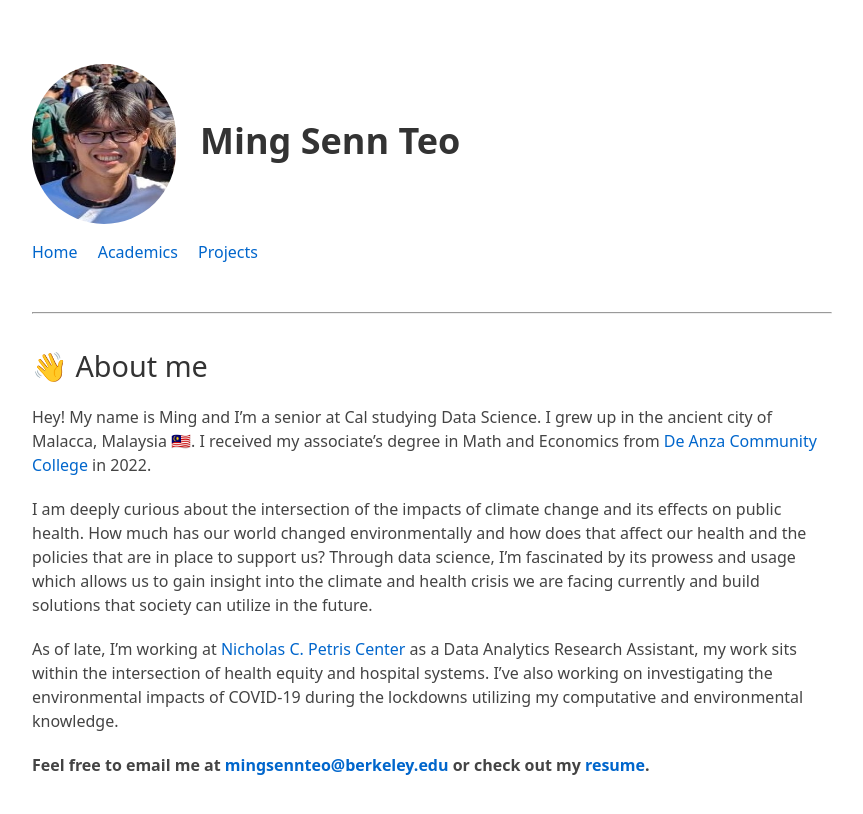
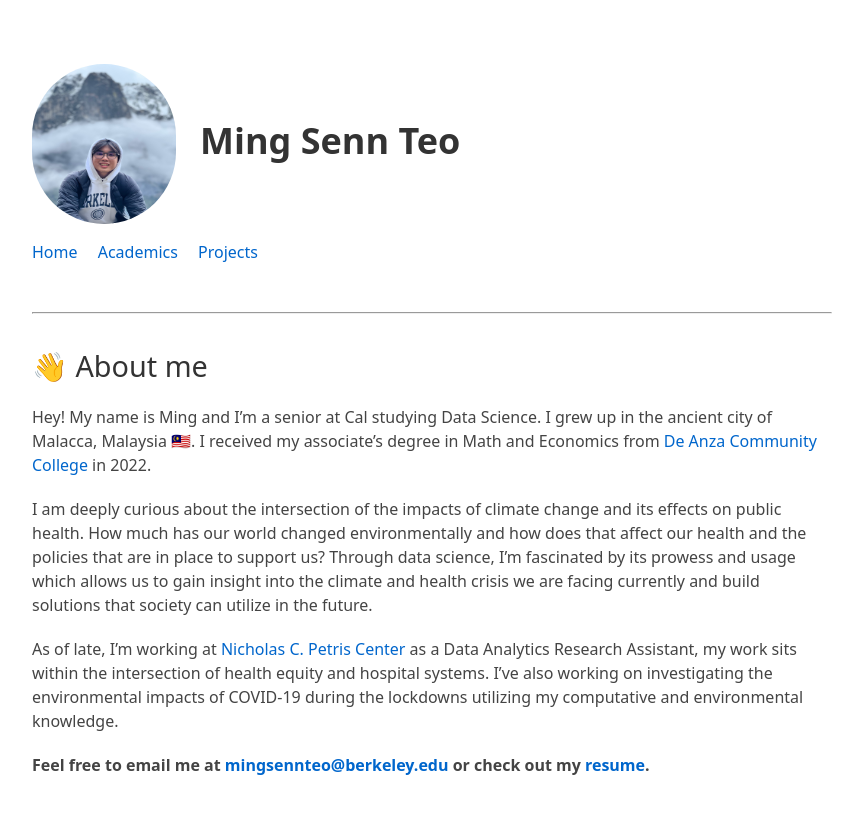
Before and after one commit to MSTeo01/old-website-2.0, a Jekyll site: the page built from index.md, in a window 1280 px wide. Shown: the top 814 px of the page, without its empty margins (208-1071 px from the left). Built offline with Jekyll 4.4.1, drawn with Linux system fonts in a browser that asks for light colours.

Commit message:
Update _config.yml

```diff
--- a/_config.yml
+++ b/_config.yml
@@ -25,7 +25,7 @@ nav-links:
     external: false
 
 # for the homepage image + big text next to it
-greeting_image: /assets/me-2022.jpg
+greeting_image: /assets/me-2024.jpg
 # 100-200 characters recommended
 # greeting_text:
 
```
